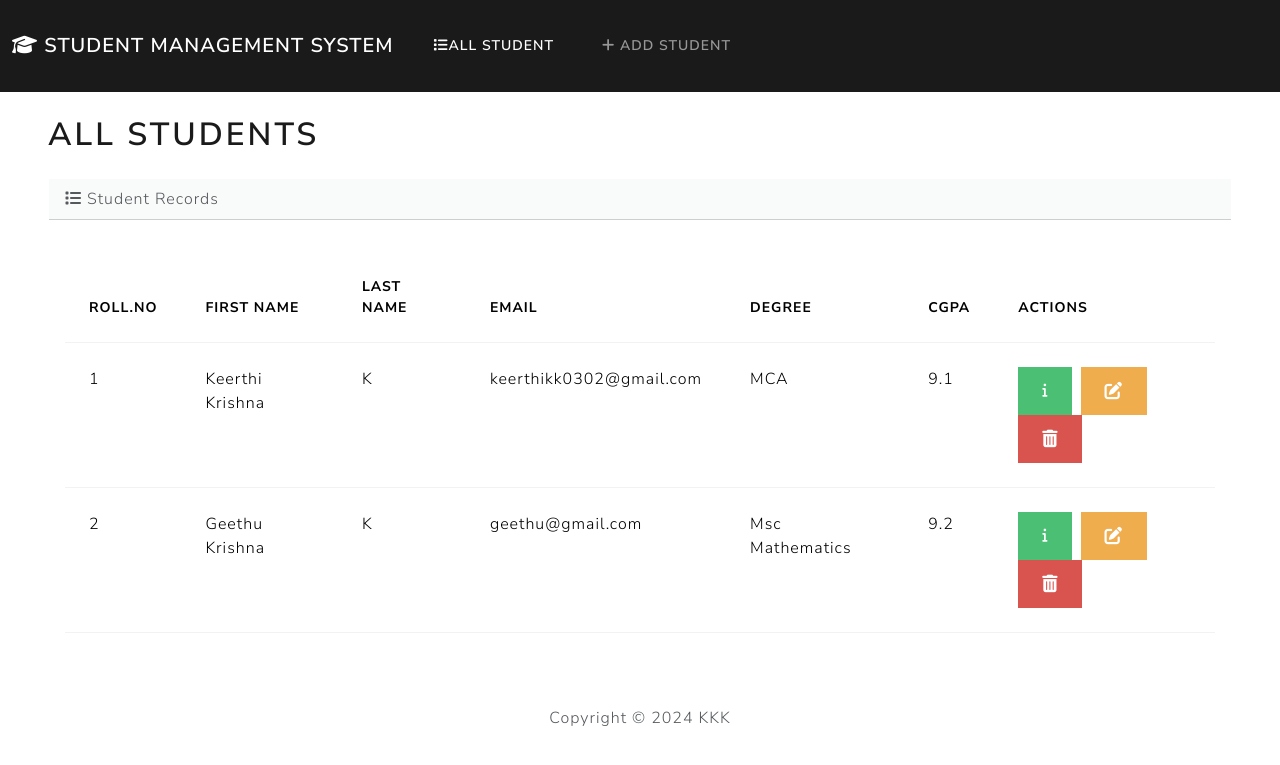
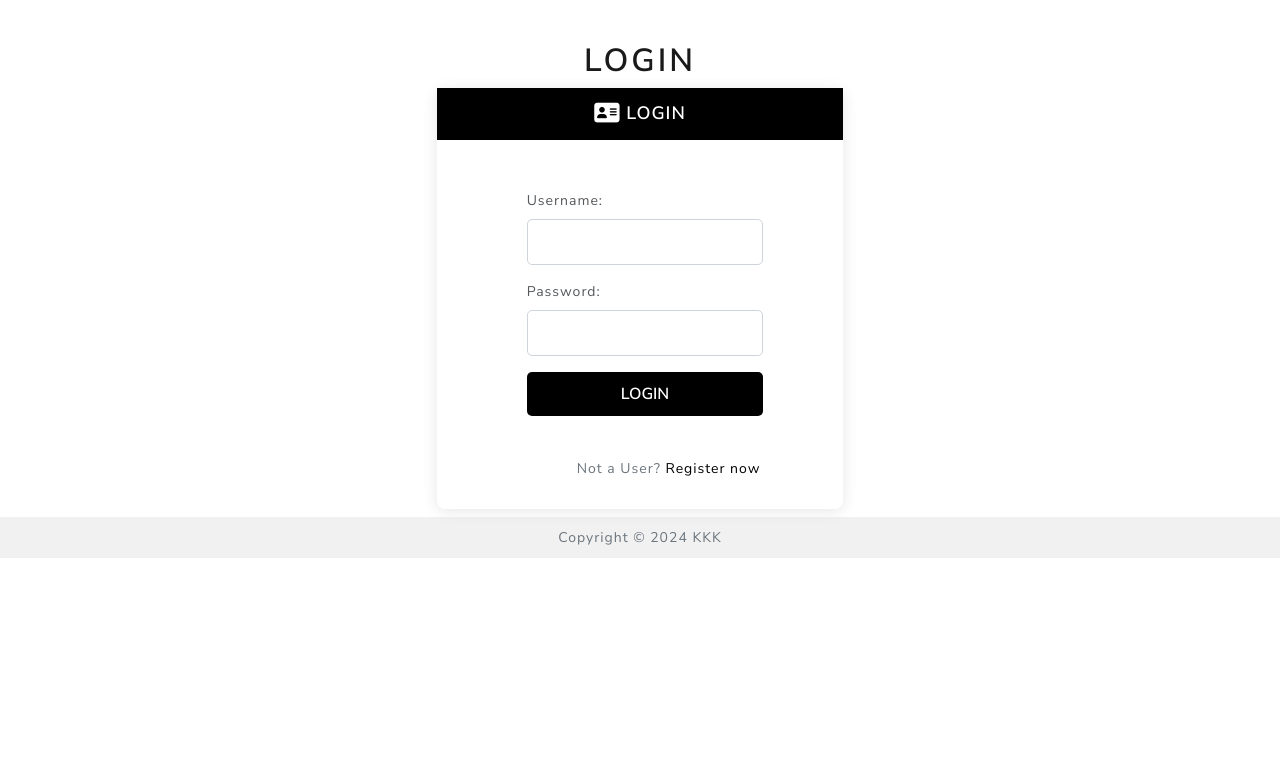
Before and after one commit to KeerthiKKK/Student-Management-System, a Django app: page / in a window 1280 px wide. Shown: the top 765 px of the page. Run offline with Django 5.2, Linux system fonts and the light colour scheme; data comes from the database, SQL or seed files in the repository; both versions use the stored data as it was after the commit; some libraries are stand-ins or nearby versions.

Commit message:
second commit login/reg

```diff
--- a/student/forms.py
+++ b/student/forms.py
@@ -20,3 +20,27 @@ class StudentForm(forms.ModelForm):
                 'Degree': forms.TextInput(attrs={'class': 'form-control'}),
                 'CGPA': forms.NumberInput(attrs={'class': 'form-control'}),
                 }
+
+
+from django.contrib.auth.models import User
+
+
+class LoginForm(forms.Form):
+    username=forms.CharField(max_length=150,label="Username")
+    password=forms.CharField(widget=forms.PasswordInput,label="Password")
+
+class RegistrationForm(forms.ModelForm):
+    password=forms.CharField(widget=forms.PasswordInput,label="Password")
+    confirm_password=forms.CharField(widget=forms.PasswordInput, label="Confirm Password")
+
+    class Meta:
+        model=User
+        fields=["username","email"]
+
+    def clean(self):
+        cleaned_data = super().clean()
+        password=cleaned_data.get("password")
+        confirm_password = cleaned_data.get("confirm_password")
+
+        if password != confirm_password:
+            raise forms.ValidationError("Passwords do not match.")
--- a/student/static/css/index.css
+++ b/student/static/css/index.css
@@ -2,3 +2,8 @@
     max-height: 100%;
 
 }
+
+.nav-item-1{
+    margin-left: 350px;
+    font-style: italic;
+}
--- a/student/templates/students/add.html
+++ b/student/templates/students/add.html
@@ -26,6 +26,6 @@
       </div>
     </div>
   </div>
-<div
+
 {%endif%}
 {%endblock%}
--- a/student/templates/students/base.html
+++ b/student/templates/students/base.html
@@ -33,6 +33,13 @@
                     Add Student</a>
               </li>
 
+              <li class="nav-item" style="margin-left: 400px;">
+                <a class="nav-link active" href="{% url 'login' %}">
+                  <i class="fa fa-sign-out" aria-hidden="true"></i>LOGOUT
+                  <span class="visually-hidden">(current)</span>
+                </a>
+              </li>
+
           </div>
         </div>
       </nav>
--- /dev/null
+++ b/student/templates/students/login.html
@@ -0,0 +1,174 @@
+{% load static %}
+
+<!DOCTYPE html>
+<html lang="en">
+<head>
+    <meta charset="UTF-8">
+    <meta name="viewport" content="width=device-width, initial-scale=1.0">
+    <title>Login</title>
+
+    <!-- Bootswatch Lux Theme (you can replace this with any other theme) -->
+    <link href="https://stackpath.bootstrapcdn.com/bootswatch/4.5.2/lux/bootstrap.min.css" rel="stylesheet">
+
+    <!-- Font Awesome for icons -->
+    <link rel="stylesheet" href="https://cdnjs.cloudflare.com/ajax/libs/font-awesome/6.7.2/css/all.min.css" integrity="sha512-Evv84Mr4kqVGRNSgIGL/F/aIDqQb7xQ2vcrdIwxfjThSH8CSR7PBEakCr51Ck+w+/U6swU2Im1vVX0SVk9ABhg==" crossorigin="anonymous" referrerpolicy="no-referrer" />
+
+    <!-- Your Custom Styles -->
+    <style>
+        /* Override Bootswatch Lux theme styles if needed */
+
+        /* Card and Form Styles */
+        .card {
+            border-radius: 8px;
+            border: none;
+            box-shadow: 0 2px 15px rgba(0, 0, 0, 0.1);
+        }
+
+        .card-header {
+            background-color: #000000; /* Overriding header background */
+            color: #fff;
+            font-size: 18px;
+            font-weight: bold;
+            text-align: center;
+        }
+
+        .card-body {
+            padding: 30px;
+        }
+
+        .card-body form {
+            margin-top: 20px;
+            margin-right: 50px;
+        }
+
+        .card-body form .form-group {
+            margin-bottom: 15px;
+        }
+
+        .card-body form input,
+        .card-body form button {
+            width: 100%; /* Full width for inputs and buttons */
+            padding: 10px;
+            border-radius: 5px;
+            border: 1px solid #ced4da;
+            font-size: 16px;
+        }
+
+        .card-body form input:focus,
+        .card-body form button:focus {
+            outline: none;
+            border-color: #007bff;
+        }
+
+        .card-body form button {
+            background-color: #000000;
+            color: white;
+            border: none;
+            cursor: pointer;
+            transition: background-color 0.3s ease;
+        }
+
+        .card-body form button:hover {
+            background-color: #858686;
+        }
+
+        .card-body form span {
+            font-size: 14px;
+            color: #6c757d;
+        }
+
+        .card-body form a {
+            text-decoration: none;
+            color: #000000;
+        }
+
+        .card-body form a:hover {
+            text-decoration: underline;
+        }
+
+        /* Centering the Button using flexbox */
+        .center-btn {
+            display: flex;
+            justify-content: center;
+        }
+
+        /* Footer */
+        footer {
+            background-color: #f1f1f1;
+            padding: 10px 0;
+            margin-top: auto;
+            text-align: center;
+        }
+
+        footer span {
+            font-size: 14px;
+            color: #6c757d;
+        }
+
+        /* Media Queries for Responsive Design */
+        @media (max-width: 768px) {
+            .col-4 {
+                max-width: 100%;
+            }
+
+            .card-body {
+                margin-left: 0;
+            }
+        }
+
+        @media (max-width: 480px) {
+            h1 {
+                font-size: 28px;
+            }
+        }
+    </style>
+
+</head>
+
+{% if messages %}
+    {% for message in messages %}
+        <h2>{{ message }}</h2>
+    {% endfor %}
+{% endif %}
+
+<!-- Login Form -->
+<br><br>
+<h1><center>LOGIN</center></h1>
+<div class="row justify-content-center">
+    <div class="col-4">
+        <div class="card bg-light mb-2">
+            <div class="card-header">
+                <i class="fa-solid fa-address-card fa-lg"></i> LOGIN
+            </div>
+            <div class="card-body" style="margin-left: 60px;">
+                <form method="POST">
+                    {% csrf_token %}
+                    {{ form.as_p }}
+
+                    <!-- Center the button using the 'center-btn' class -->
+                    <div class="center-btn">
+                        <button type="submit" class="btn btn-primary">LOGIN</button>
+                    </div>
+
+                    <br><br>
+                    <span style="margin-left: 50px;">Not a User? <a href="{% url 'registration' %}">Register now</a></span>
+                </form>
+            </div>
+        </div>
+    </div>
+</div>
+
+<!-- Footer -->
+<footer class="mt-auto mb-4">
+    <div class="text-center">
+        <span>
+            Copyright &copy; <script>document.write(new Date().getFullYear())</script> KKK
+        </span>
+    </div>
+</footer>
+
+<!-- Bootstrap JS (included automatically with Bootswatch) -->
+<script src="https://cdn.jsdelivr.net/npm/bootstrap@5.0.2/dist/js/bootstrap.bundle.min.js"></script>
+
+</body>
+</html>
--- a/student/urls.py
+++ b/student/urls.py
@@ -1,10 +1,15 @@
-from django.urls import path
+from django.urls import path,include
 from . import views
 
 urlpatterns =[
-    path("",views.index,name="index"),
+    path("index/",views.index,name="index"),
     path("<int:id>",views.view_student,name="view_student"),
     path("add/",views.add,name="add"),
     path("edit/<int:id>/",views.edit,name="edit"),
     path("delete/<int:id>/",views.delete,name="delete"),
+    path("",views.login_view,name="login"),
+    path("registration/",views.register_view,name="registration")
+
+
+    #path("accounts/",include("django.contrib.auth.urls")),
 ]
--- a/student/views.py
+++ b/student/views.py
@@ -2,7 +2,7 @@ from django.shortcuts import render
 from .models import Student
 from django.http import HttpResponseRedirect
 from django.urls import reverse
-from .forms import StudentForm
+from .forms import StudentForm,LoginForm,RegistrationForm
 # Create your views here.
 def index(request):
     return render(request,"students/index.html",{
@@ -12,6 +12,7 @@ def index(request):
 def view_student(request,id):
     student=Student.objects.all(pk=id)
     return HttpResponseRedirect(reverse('index'))
+
 def add(request):
     if request.method == 'POST':
         form = StudentForm(request.POST)
@@ -62,3 +63,41 @@ def delete(request,id):
         student=Student.objects.get(pk=id)
         student.delete()
     return HttpResponseRedirect(reverse('index'))
+
+
+from django.shortcuts import render, redirect
+from django.contrib.auth import authenticate, login
+from django.contrib.auth.models import User
+from django.contrib import messages
+
+
+def login_view(request):
+    if request.method =="POST":
+        form=LoginForm(request.POST)
+        if form.is_valid():
+            username = form.cleaned_data['username']
+            password = form.cleaned_data['password']
+            user = authenticate(request, username=username, password=password)
+            if user is not None:
+                login(request,user)
+                return redirect('index')
+            else:
+                messages.error(request,"Invalid credentials")
+                #form.add_error(None,"Invalid uname and password")
+
+    else:
+        form=LoginForm()
+    return render(request,"students/login.html",{'form':form})
+
+
+def register_view(request):
+    if request.method=="POST":
+        form = RegistrationForm(request.POST)
+        if form.is_valid():
+            user=form.save(commit=False)
+            user.set_password(form.cleaned_data['password'])
+            user.save()
+            return redirect('login')
+    else:
+        form=RegistrationForm()
+    return render(request,'students/registration.html',{'form':form})
```
Also changed, not shown: student/templates/students/registration.html (added, +170 -0 lines), db.sqlite3.
